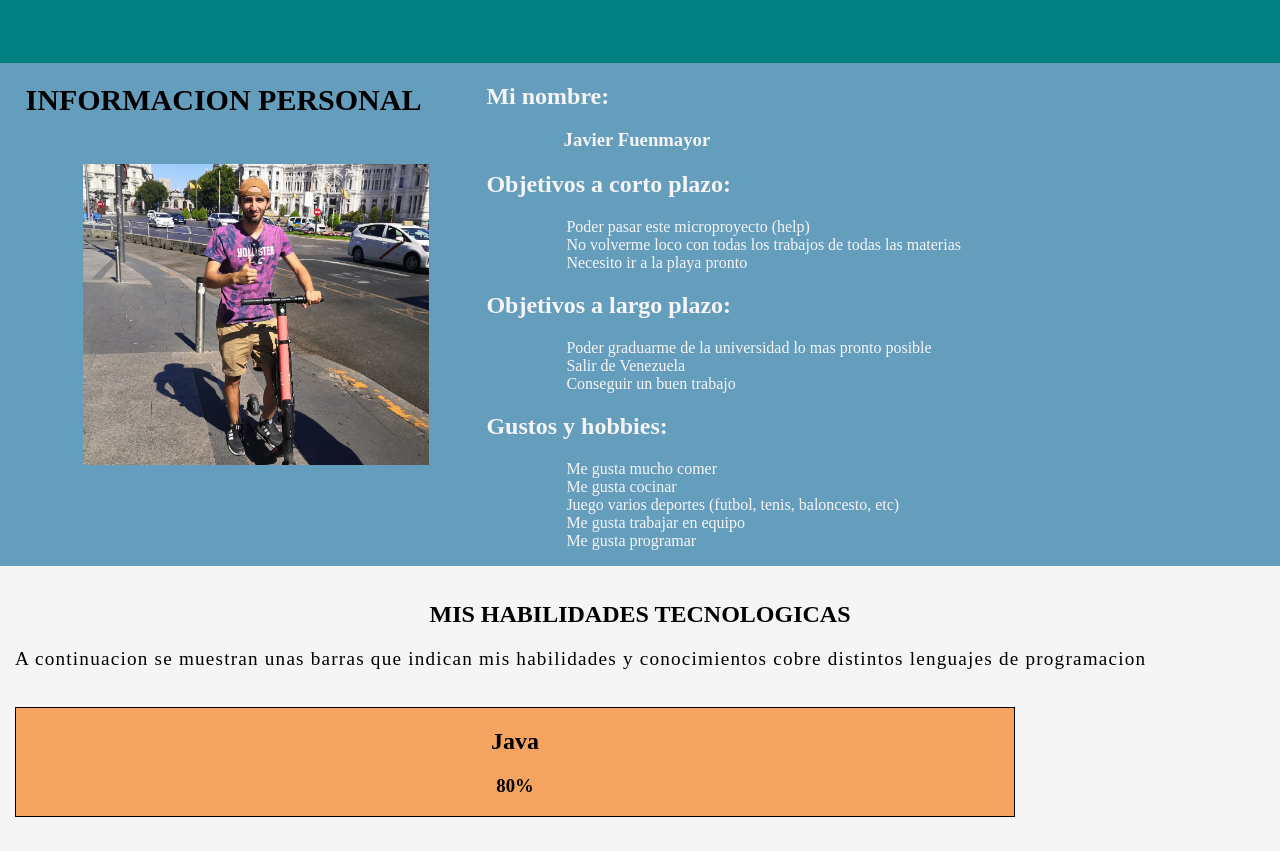
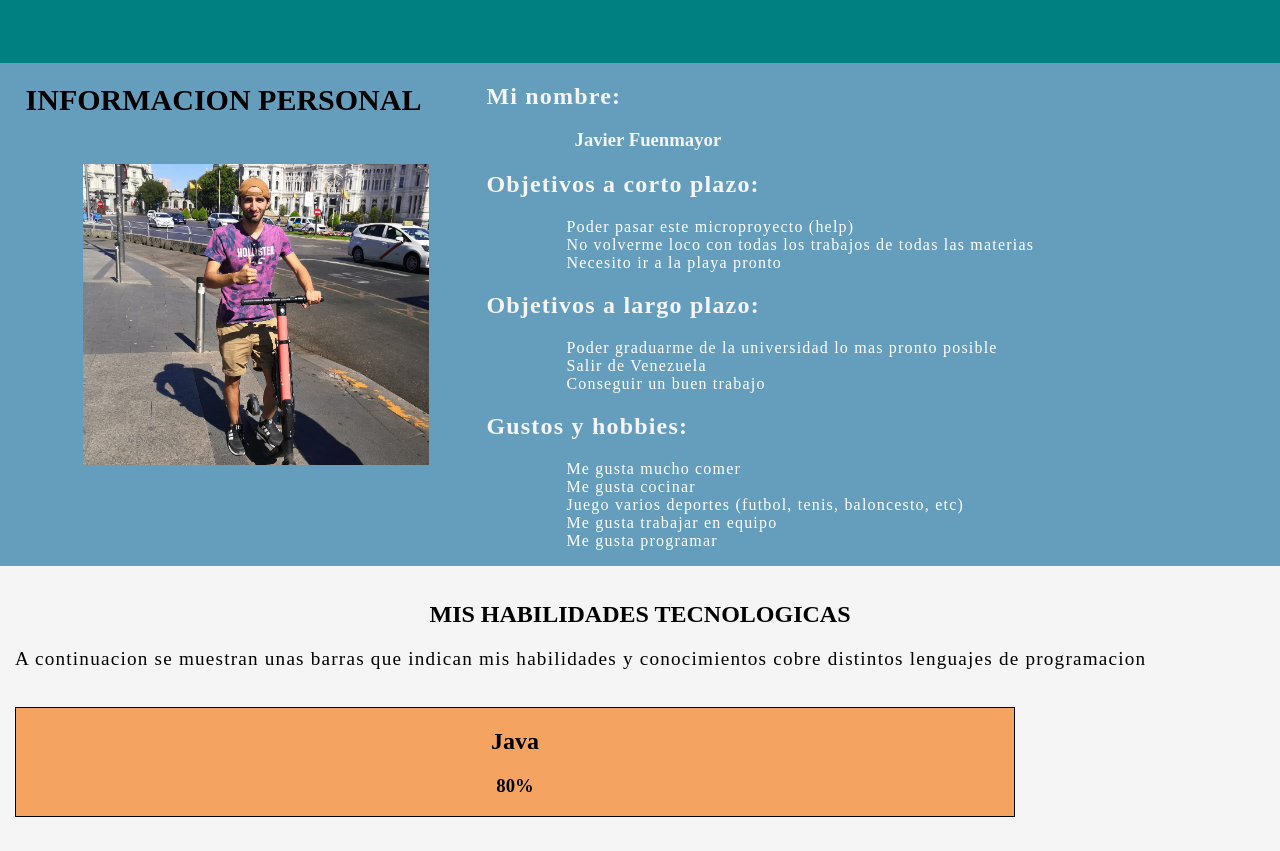
Before and after one commit to javifu00/MiniProyecto1, a plain HTML site: page index.html in a window 1280 px wide. Shown: the part 2008-2859 px from the top of the page. Drawn offline with Linux system fonts and the light colour scheme.

Commit message:
Listo para entregar

```diff
--- a/index.html
+++ b/index.html
@@ -126,22 +126,22 @@
             <img id="image-scooter" src="ImagenJavier1.jpeg" alt="Imagen de Javier">
         </div>
         <div class="javier-information-wrapper">
-            <h2>Mi nombre:</h2>
+            <h2 id="text-javier-li-title">Mi nombre:</h2>
             <h3 id="text-javier">Javier Fuenmayor</h3>
-            <h2>Objetivos a corto plazo:</h2>
-            <ul>
+            <h2 id="text-javier-li-title">Objetivos a corto plazo:</h2>
+            <ul id="info-personal-li">
                 <li>Poder pasar este microproyecto (help)</li>
                 <li>No volverme loco con todas los trabajos de todas las materias</li>
                 <li>Necesito ir a la playa pronto</li>
-            </ul>
-            <h2>Objetivos a largo plazo:</h2>
-            <ul>
+            </ul >
+            <h2 id="text-javier-li-title">Objetivos a largo plazo:</h2>
+            <ul id="info-personal-li">
                 <li>Poder graduarme de la universidad lo mas pronto posible</li>
                 <li>Salir de Venezuela</li>
                 <li>Conseguir un buen trabajo</li>
             </ul>
-            <h2>Gustos y hobbies:</h2>
-            <ul>
+            <h2 id="text-javier-li-title">Gustos y hobbies:</h2>
+            <ul id="info-personal-li">
                 <li>Me gusta mucho comer</li>
                 <li>Me gusta cocinar</li>
                 <li>Juego varios deportes (futbol, tenis, baloncesto, etc)</li>
--- a/style.css
+++ b/style.css
@@ -78,6 +78,16 @@ body {
 
 #text-javier {
   padding-left: 15%;
+}
+
+#info-personal-li {
+  letter-spacing: 1.2px;
+  color:white;
+}
+
+#text-javier-li-title {
+  letter-spacing: 1.2px;
+  font-family:'Times New Roman', Times, serif;
 }
 
 .active, .dot:hover {
```
